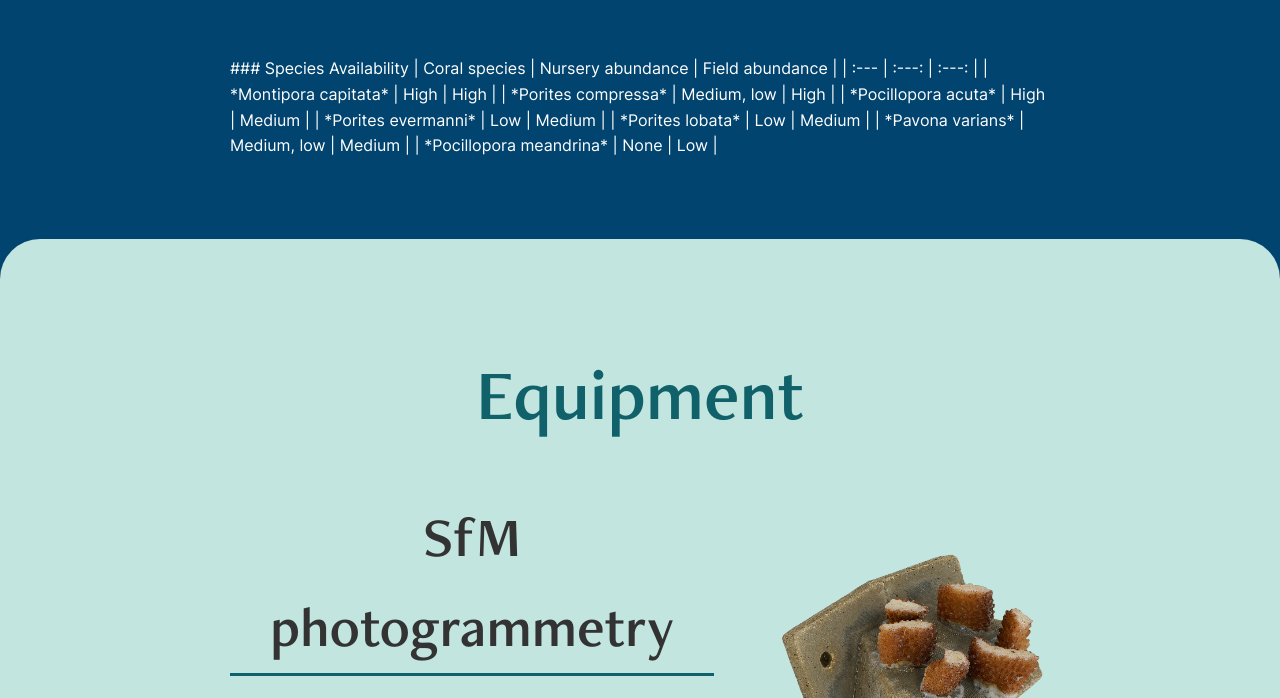
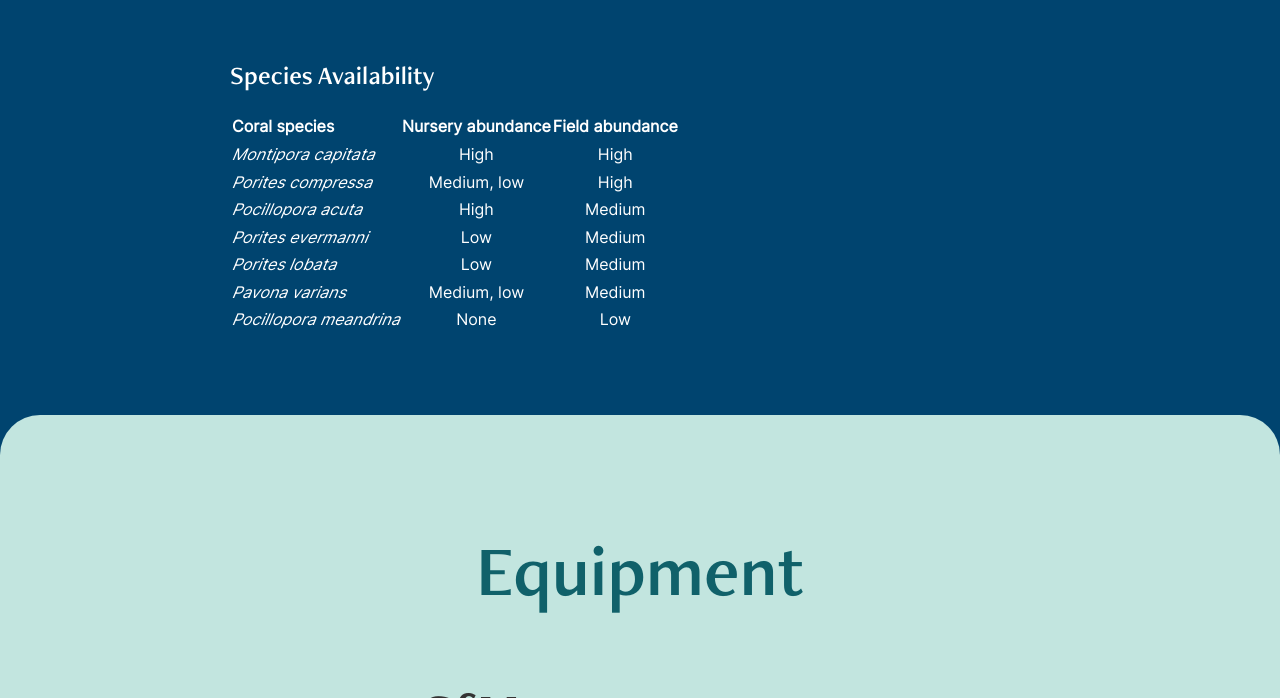
Before and after one commit to himb-coral-nursery/himb-coral-nursery.github.io, a Jekyll site: the page built from facilities.md, in a window 1280 px wide and 900 px high, scrolled down 3131 px, cut to the strip 202-900 px from the top of the window. Built offline with Jekyll 4.4.1, drawn with Linux system fonts in a browser that asks for light colours.

Commit message:
Update facilities.md

```diff
--- a/facilities.md
+++ b/facilities.md
@@ -83,7 +83,7 @@ permalink: /facilities/
   </div>
 </div>
 
-<div class="full-width-section">
+<div class="full-width-section" markdown="1">
 
 ### Species Availability
 
@@ -160,7 +160,7 @@ permalink: /facilities/
 </div>
 
 <!-- SPOTTER BUOY LINK -->
-<div class="nursery-live-data" style="margin: 2rem auto; padding: 25px; background: #fdfdfd; border: 1px solid #eee; border-radius: 12px; text-align: center; max-width: 500px;">
+<div class="nursery-live-data" style="margin: -20px auto 2rem auto; padding: 25px; background: #fdfdfd; border: 1px solid #eee; border-radius: 12px; text-align: center; max-width: 500px;">
   <img src="/assets/images/spotterbuoy.jpeg" alt="Sofar Ocean Spotter Buoy" style="width: 200px; border-radius: 8px; margin-bottom: 15px; display: block; margin-left: auto; margin-right: auto;">
   <h3 style="color: #10616A; font-family: 'Nursery-Heading', sans-serif; margin-bottom: 10px;">Nursery Temperature Data</h3>
   <a href="https://spotters.sofarocean.com/historical/SPOT-1025?spotter-filter=SPOT-1025" target="_blank" class="btn" style="display: inline-block; background: #10616A; color: white; padding: 12px 24px; border-radius: 6px; text-decoration: none; font-family: 'Nursery-Body', sans-serif; font-size: 1rem;">
```
